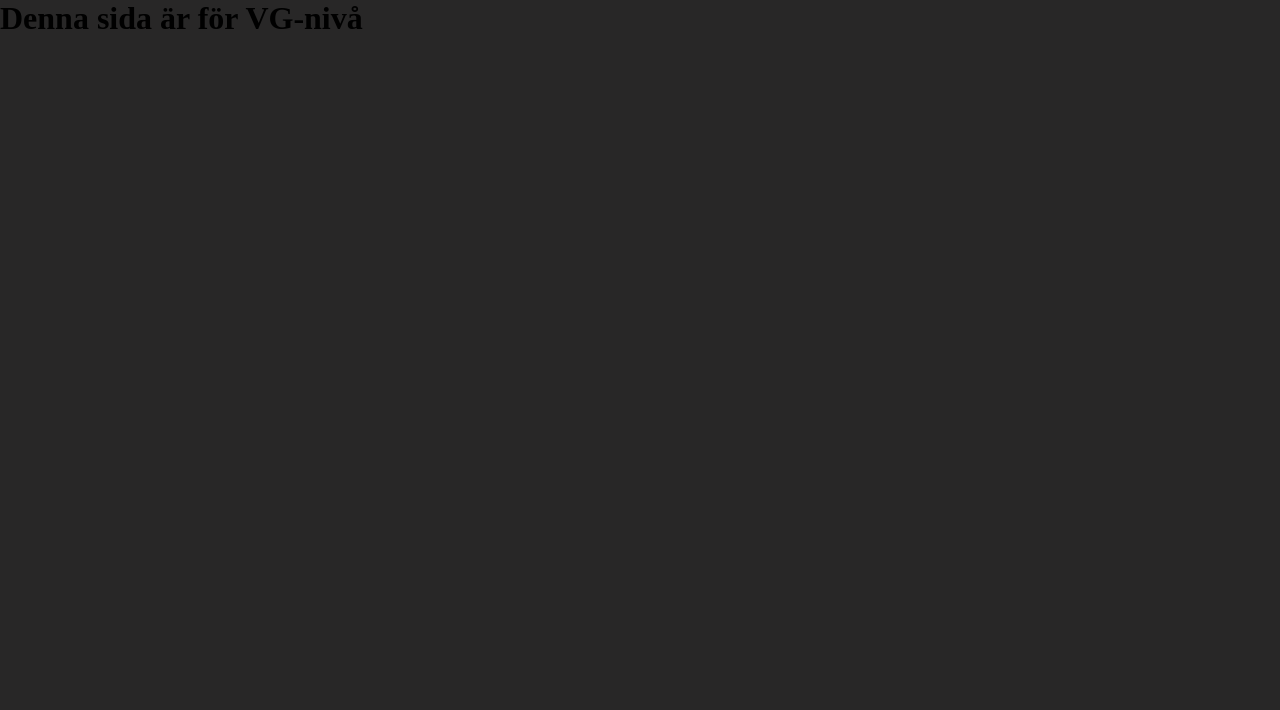
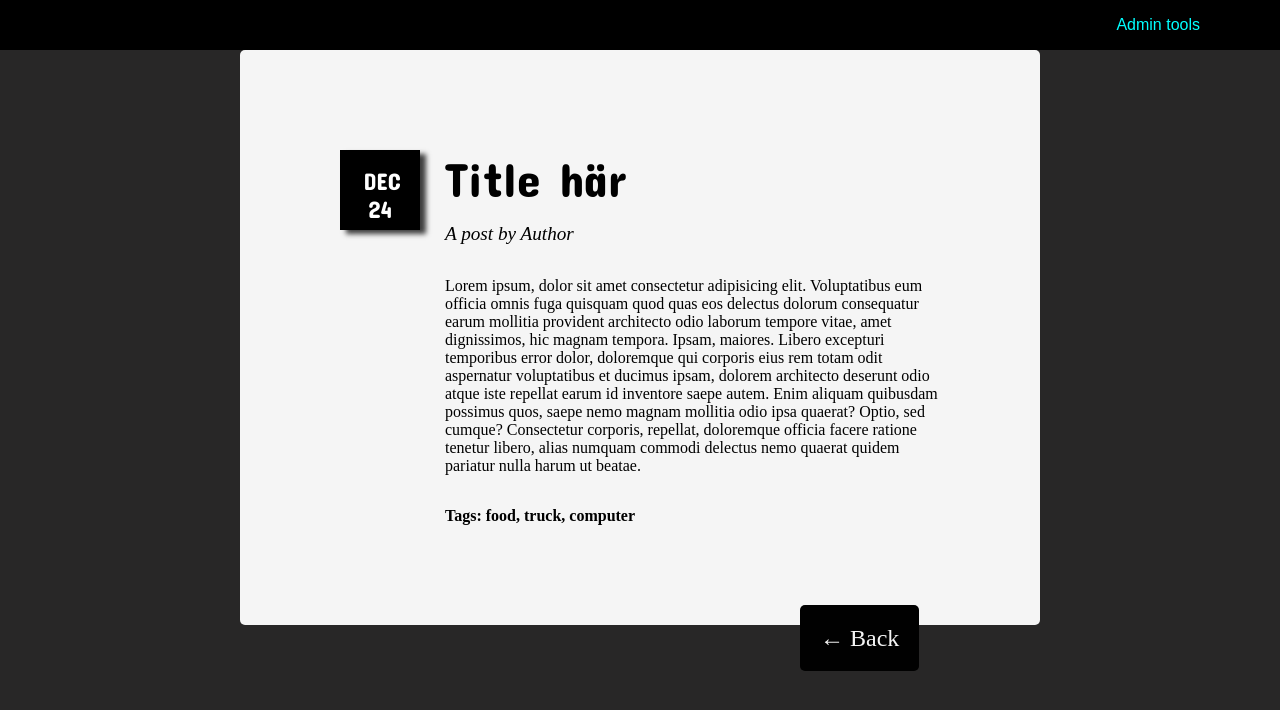
Before and after one commit to IttzyTT/blog-client-template_OSI, a plain HTML site: page post.html in a window 1280 px wide. Drawn offline with Linux system fonts and the light colour scheme.

Commit message:
post site

```diff
--- a/css/style.css
+++ b/css/style.css
@@ -20,6 +20,7 @@ header a {
 }
 body {
   background-color: rgb(40, 39, 39);
+  font-size: 1rem;
 }
 
 #title {
@@ -47,18 +48,18 @@ body {
 }
 
 .post {
+  display: flex;
   width: 60rem;
   margin: auto;
   padding: 4rem;
   border-bottom: 1px solid rgba(0, 0, 0, 0.333);
 }
-
-.postheader {
-  display: flex;
+.postleft {
+  margin-right: 25px;
 }
 
 .date {
-  font-size: 1.8rem;
+  font-size: 1.5rem;
   text-transform: uppercase;
   border: 1px solid black;
   height: 80px;
@@ -73,25 +74,38 @@ body {
 
 .title {
   font-family: 'Concert One', cursive;
-  font-size: 3.5rem;
+  font-size: 3rem;
   font-weight: 200;
-  margin-left: 2rem;
   margin-bottom: 1rem;
 }
 
 .author {
-  margin-left: 2rem;
-  font-size: 1.5rem;
+  font-size: 1.2rem;
 }
 
 .post-txt {
-  font-size: 1.2rem;
-  padding-left: 8.5rem;
-  margin-top: 1.2rem;
   margin-bottom: 2rem;
   margin-top: 2rem;
 }
 
-.tags {
-  margin-left: 8.5rem;
+/* POST-SITE STYLING */
+.post-singel {
+  padding: 100px;
+  display: flex;
+  background-color: whitesmoke;
+  width: 800px;
+  margin: auto;
+  border-radius: 5px;
 }
+
+/* Back link */
+.back-btn a {
+  text-decoration: none;
+  color: whitesmoke;
+  cursor: pointer;
+  margin-left: 800px;
+  font-size: 1.5rem;
+  background-color: rgb(1, 1, 1);
+  padding: 20px;
+  border-radius: 5px;
+}
--- a/post.html
+++ b/post.html
@@ -1,12 +1,55 @@
 <html lang="en">
-<head>
-    <meta charset="UTF-8">
-    <meta name="viewport" content="width=device-width, initial-scale=1.0">
-    <title>Document</title>
-    <link rel="stylesheet" href="css/style.css">
-</head>
-<body>
-    <h1>Denna sida är för VG-nivå</h1>
+  <head>
+    <meta charset="UTF-8" />
+    <meta name="viewport" content="width=device-width, initial-scale=1.0" />
+    <title>Post</title>
+    <link rel="stylesheet" href="css/style.css" />
+    <link rel="preconnect" href="https://fonts.gstatic.com" />
+    <link
+      href="https://fonts.googleapis.com/css2?family=Bungee+Shade&family=Concert+One&display=swap"
+      rel="stylesheet"
+    />
+    <link rel="preconnect" href="https://fonts.gstatic.com" />
+    <link
+      href="https://fonts.googleapis.com/css2?family=Bungee+Shade&display=swap"
+      rel="stylesheet"
+    />
+  </head>
+  <body>
+    <header>
+      <a href="admin/index.html">Admin tools</a>
+    </header>
+    <div id="post-container">
+      <div class="post-singel">
+        <div class="postleft">
+          <p class="date">
+            Dec <br />
+            24
+          </p>
+        </div>
+        <div class="postright">
+          <h3 class="title">Title här</h3>
+          <i class="author">A post by Author</i>
+          <p class="post-txt">
+            Lorem ipsum, dolor sit amet consectetur adipisicing elit.
+            Voluptatibus eum officia omnis fuga quisquam quod quas eos delectus
+            dolorum consequatur earum mollitia provident architecto odio laborum
+            tempore vitae, amet dignissimos, hic magnam tempora. Ipsam, maiores.
+            Libero excepturi temporibus error dolor, doloremque qui corporis
+            eius rem totam odit aspernatur voluptatibus et ducimus ipsam,
+            dolorem architecto deserunt odio atque iste repellat earum id
+            inventore saepe autem. Enim aliquam quibusdam possimus quos, saepe
+            nemo magnam mollitia odio ipsa quaerat? Optio, sed cumque?
+            Consectetur corporis, repellat, doloremque officia facere ratione
+            tenetur libero, alias numquam commodi delectus nemo quaerat quidem
+            pariatur nulla harum ut beatae.
+          </p>
+          <b class="tags">Tags: food, truck, computer</b>
+        </div>
+      </div>
+    </div>
+    <p class="back-btn"><a href="index.html">← Back </a></p>
+
     <script src="js/post.js"></script>
-</body>
+  </body>
 </html>
```
Also changed, not shown: index.html (+4 -61 lines), js/posts.js (+5 -4 lines).
